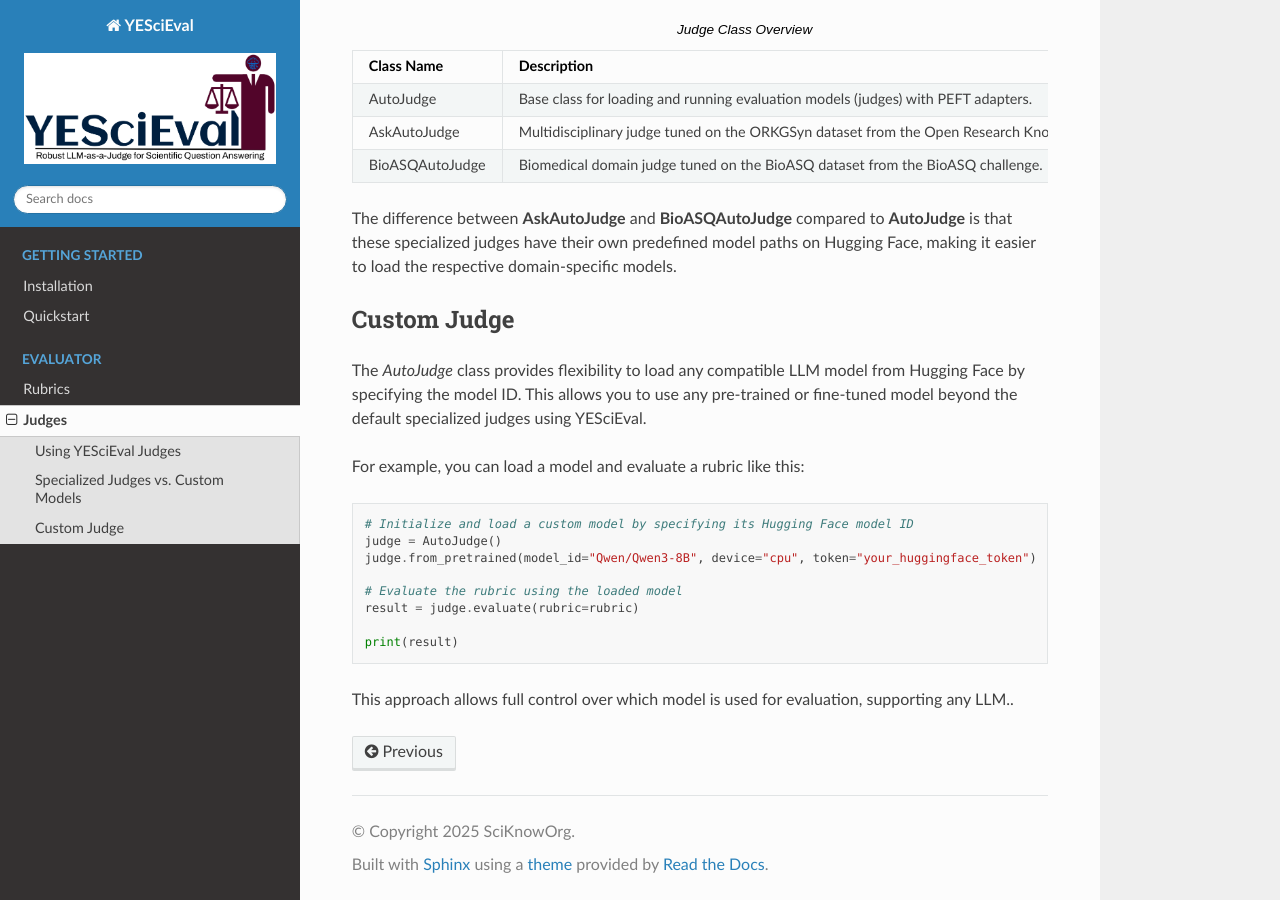
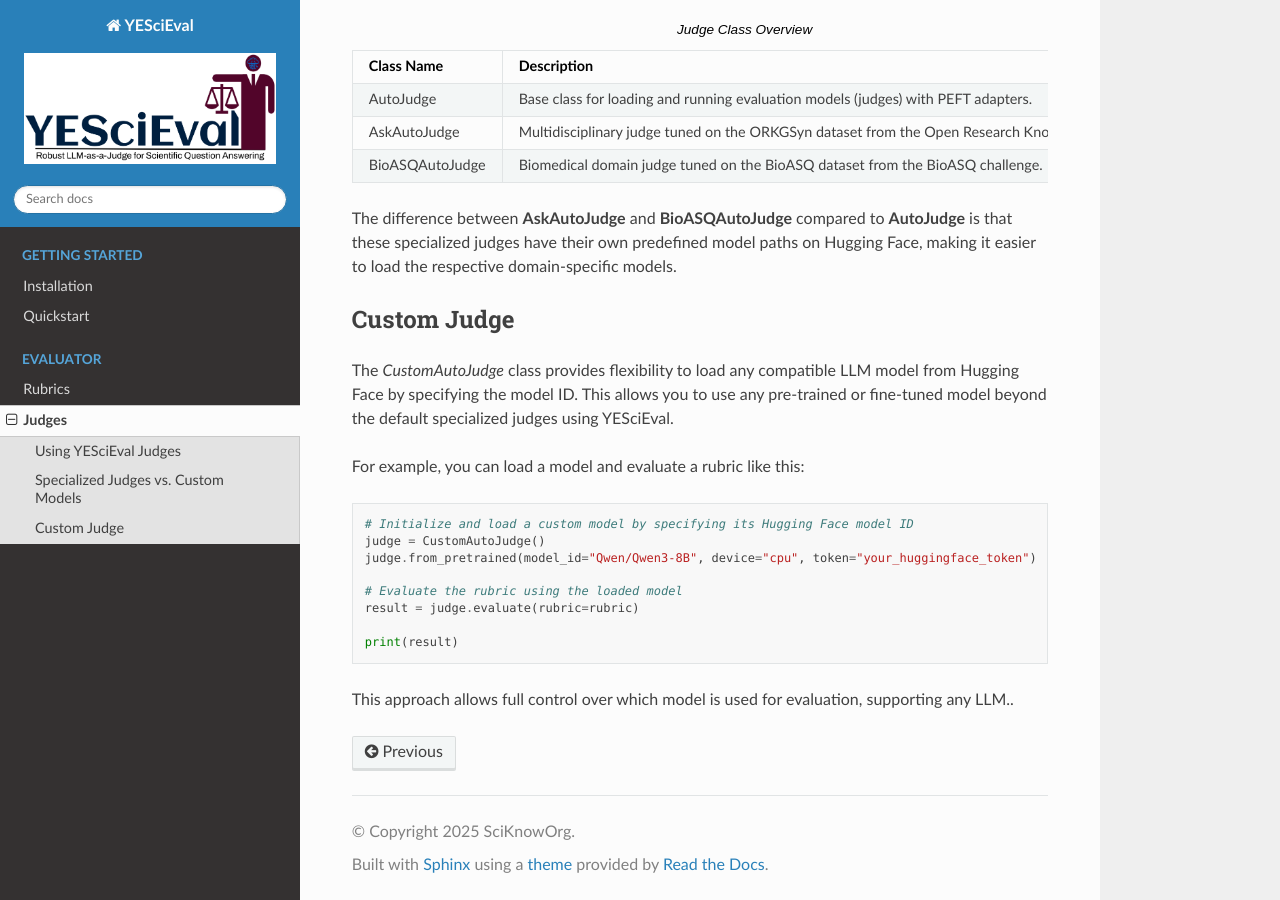
Before and after one commit to sciknoworg/YESciEval, a Sphinx documentation site: the page built from docs/source/judges.rst, in a window 1280 px wide and 900 px high, scrolled down 1288 px. Built offline with Sphinx 7.4.7 and the Read the Docs theme 3.1.0, drawn with Linux system fonts in a browser that asks for light colours; pages that are not in the unit, such as notebooks, are missing from menus.

Commit message:
:memo: update judge docs

```diff
--- a/docs/source/judges.rst
+++ b/docs/source/judges.rst
@@ -73,14 +73,14 @@ The difference between **AskAutoJudge** and **BioASQAutoJudge** compared to **Au
 Custom Judge
 --------------------
 
-The `AutoJudge` class provides flexibility to load any compatible LLM model from Hugging Face by specifying the model ID. This allows you to use any pre-trained or fine-tuned model beyond the default specialized judges using YESciEval.
+The `CustomAutoJudge` class provides flexibility to load any compatible LLM model from Hugging Face by specifying the model ID. This allows you to use any pre-trained or fine-tuned model beyond the default specialized judges using YESciEval.
 
 For example, you can load a model and evaluate a rubric like this:
 
 .. code-block:: python
 
     # Initialize and load a custom model by specifying its Hugging Face model ID
-    judge = AutoJudge()
+    judge = CustomAutoJudge()
     judge.from_pretrained(model_id="Qwen/Qwen3-8B", device="cpu", token="your_huggingface_token")
 
     # Evaluate the rubric using the loaded model
```
